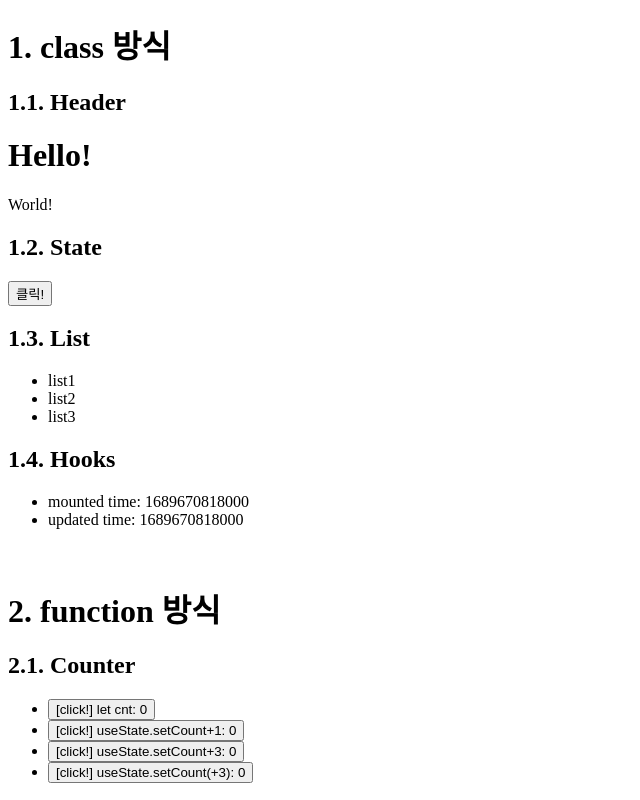
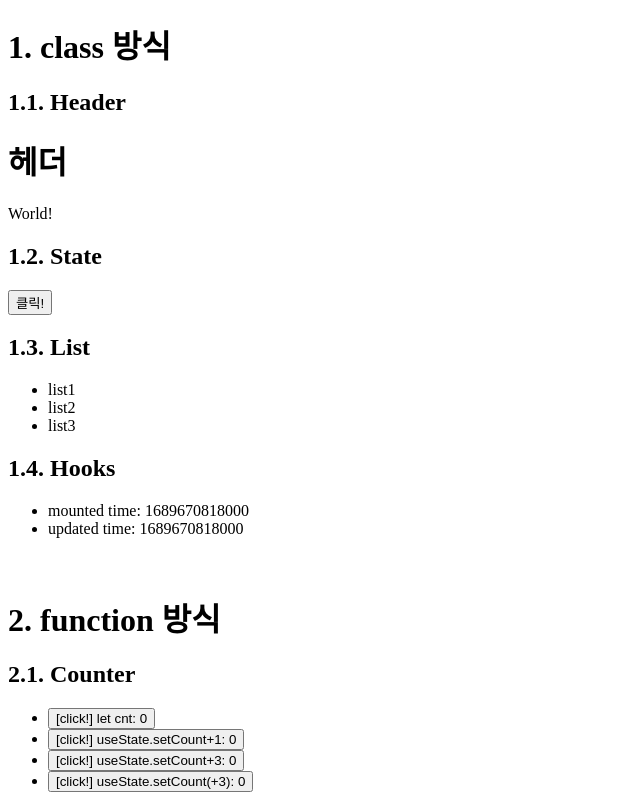
Before and after one commit to seodaeya/react-web-starter, a React (Create React App) app: page / in a window 1280 px wide. Shown: the top 800 px of the page, without its empty margins (0-640 px from the left). Built offline with nearby package versions, Linux system fonts and the light colour scheme.

Commit message:
주석 방법 추가, 기본 값 예제 추가

```diff
--- a/src/App.js
+++ b/src/App.js
@@ -57,7 +57,8 @@ class App extends Component {
                 {/* 1.1. 컴포넌트 값 전달과 state 변경을 감지하여 화면에 노출시켜준다. */}
                 <h1>1. class 방식</h1>
                 <h2>1.1. Header</h2>
-                <Header text={this.state.key} />
+                <Header // text={this.state.key} tag 내에서는 이렇게 주석을 쓸 수 있다.
+                />
 
                 {/* 1.2. click 이벤트를 이용하여 state를 수정하며, state, click을 배운다. */}
                 <h2>1.2. State</h2>
--- a/src/components/Header.js
+++ b/src/components/Header.js
@@ -1,6 +1,10 @@
 import {Component} from "react";
 
 class Header extends Component {
+    static defaultProps = {
+        text: '헤더'
+    }
+
     render() {
         console.log('Header render.');
         return (
@@ -12,4 +16,9 @@ class Header extends Component {
     }
 }
 
+/* // babel에 의해 class 내에 선언된 static defaultProps가 아래와 같이 변환해준다.
+Header.defaultProps = {
+    text: '헤더'
+}*/
+
 export default Header;
```
